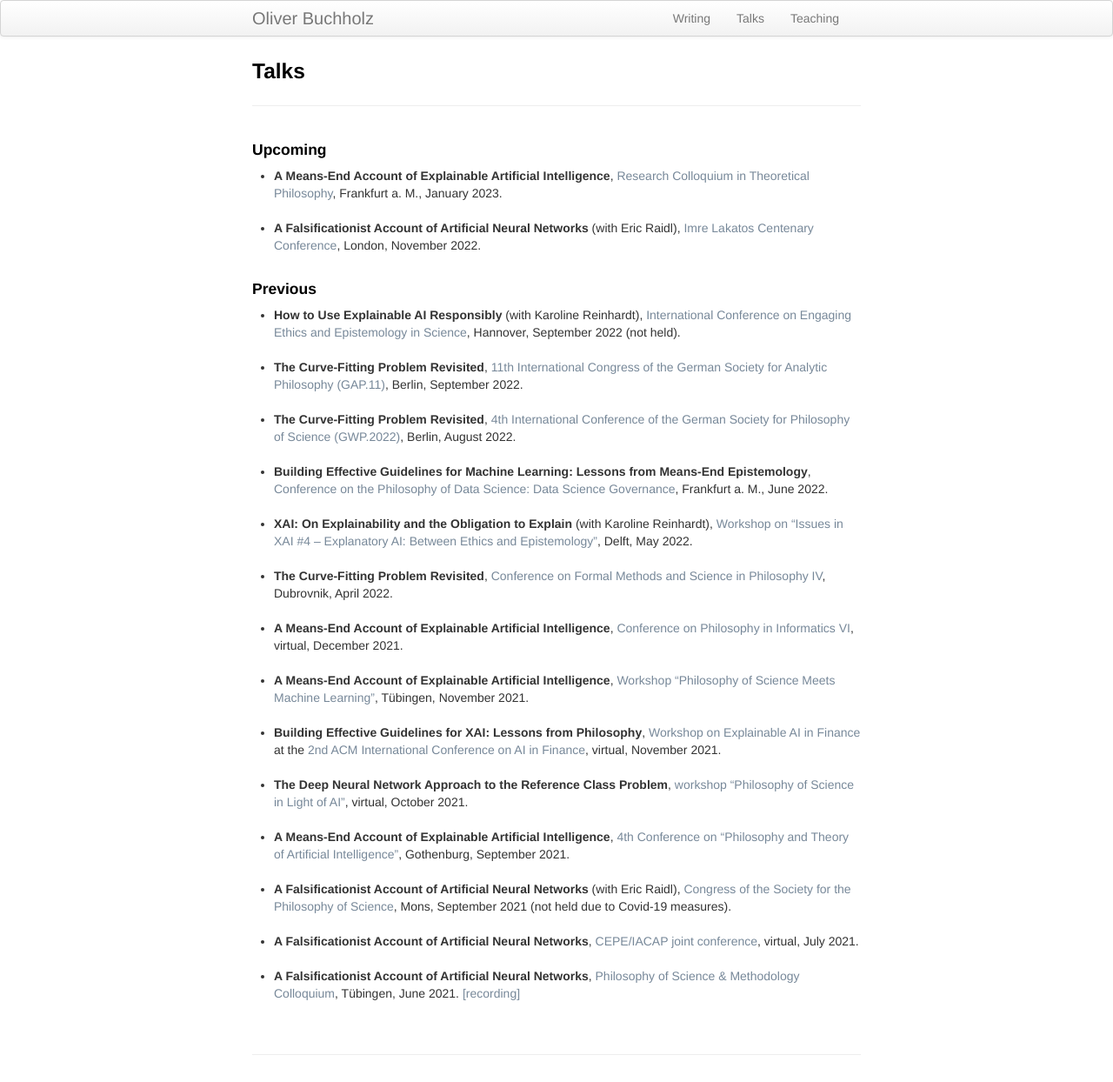
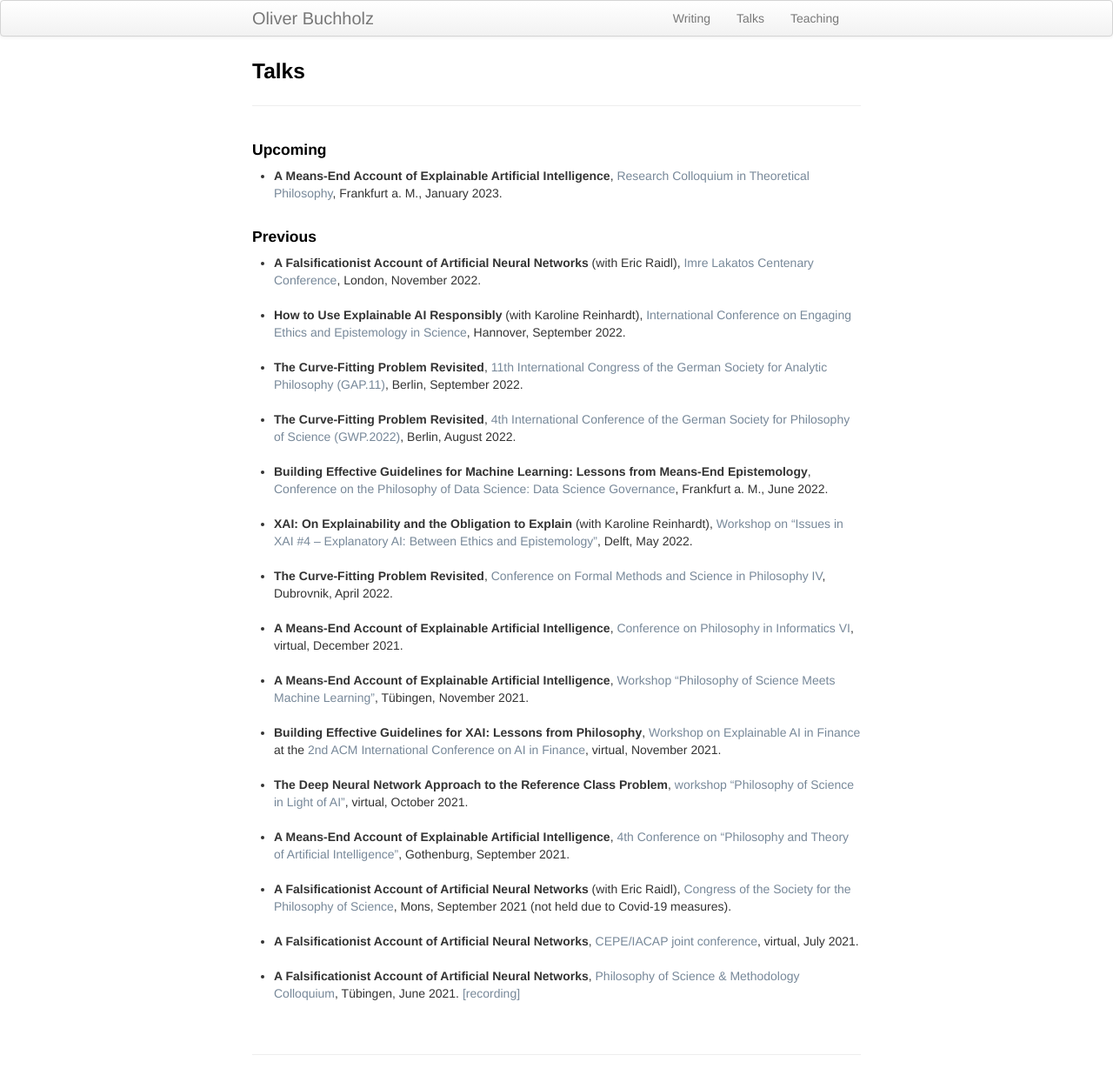
Before and after one commit to oliverbuchholz/oliverbuchholz.github.io, a Jekyll site: the page built from pages/talks.md, in a window 1280 px wide. Shown: the whole page at 87% size. Built offline with Jekyll 4.4.1, drawn with Linux system fonts in a browser that asks for light colours; part of the change alters nothing that is shown.

Commit message:
Changed LSE to previous

```diff
--- a/pages/talks.md
+++ b/pages/talks.md
@@ -9,9 +9,6 @@ description: Oliver Buchholz | Talks
 <ul>
 <li><b>A Means-End Account of Explainable Artificial Intelligence</b>, <a href="https://qis.server.uni-frankfurt.de/qisserver/rds?state=verpublish&status=init&vmfile=no&moduleCall=webInfo&publishConfFile=webInfo&publishSubDir=veranstaltung&veranstaltung.veranstid=340155" target="_blank">Research Colloquium in Theoretical Philosophy</a>, Frankfurt a. M., January 2023.<br><br>
 </li>
-
-<li><b>A Falsificationist Account of Artificial Neural Networks</b> (with Eric Raidl), <a href="https://www.lse.ac.uk/philosophy/events/imre-lakatos-centenary-conference/" target="_blank">Imre Lakatos Centenary Conference</a>, London, November 2022.<br><br>
-</li>
 </ul>
 
 
@@ -19,7 +16,10 @@ description: Oliver Buchholz | Talks
 <h4>Previous</h4>
 
 <ul>
-<li><b>How to Use Explainable AI Responsibly</b> (with Karoline Reinhardt), <a href="https://grk2073.org/eesconference2022/" target="_blank">International Conference on Engaging Ethics and Epistemology in Science</a>, Hannover, September 2022 (not held).<br><br>
+<li><b>A Falsificationist Account of Artificial Neural Networks</b> (with Eric Raidl), <a href="https://www.lse.ac.uk/philosophy/events/imre-lakatos-centenary-conference/" target="_blank">Imre Lakatos Centenary Conference</a>, London, November 2022.<br><br>
+</li>
+
+<li><b>How to Use Explainable AI Responsibly</b> (with Karoline Reinhardt), <a href="https://grk2073.org/eesconference2022/" target="_blank">International Conference on Engaging Ethics and Epistemology in Science</a>, Hannover, September 2022.<br><br>
 </li>
 
 <li><b>The Curve-Fitting Problem Revisited</b>, <a href="https://gap11.de/en/index.html" target="_blank">11th International Congress of the German Society for Analytic Philosophy (GAP.11)</a>, Berlin, September 2022.<br><br>
```
